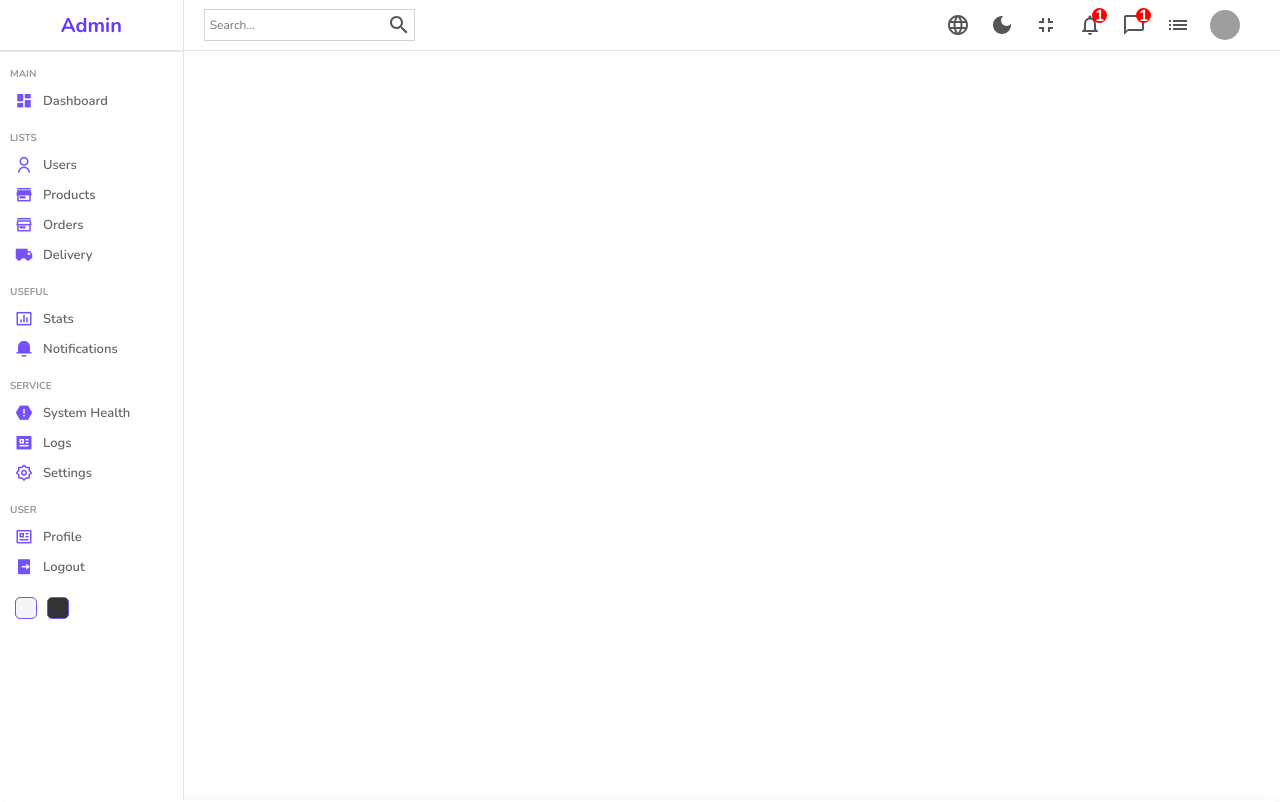
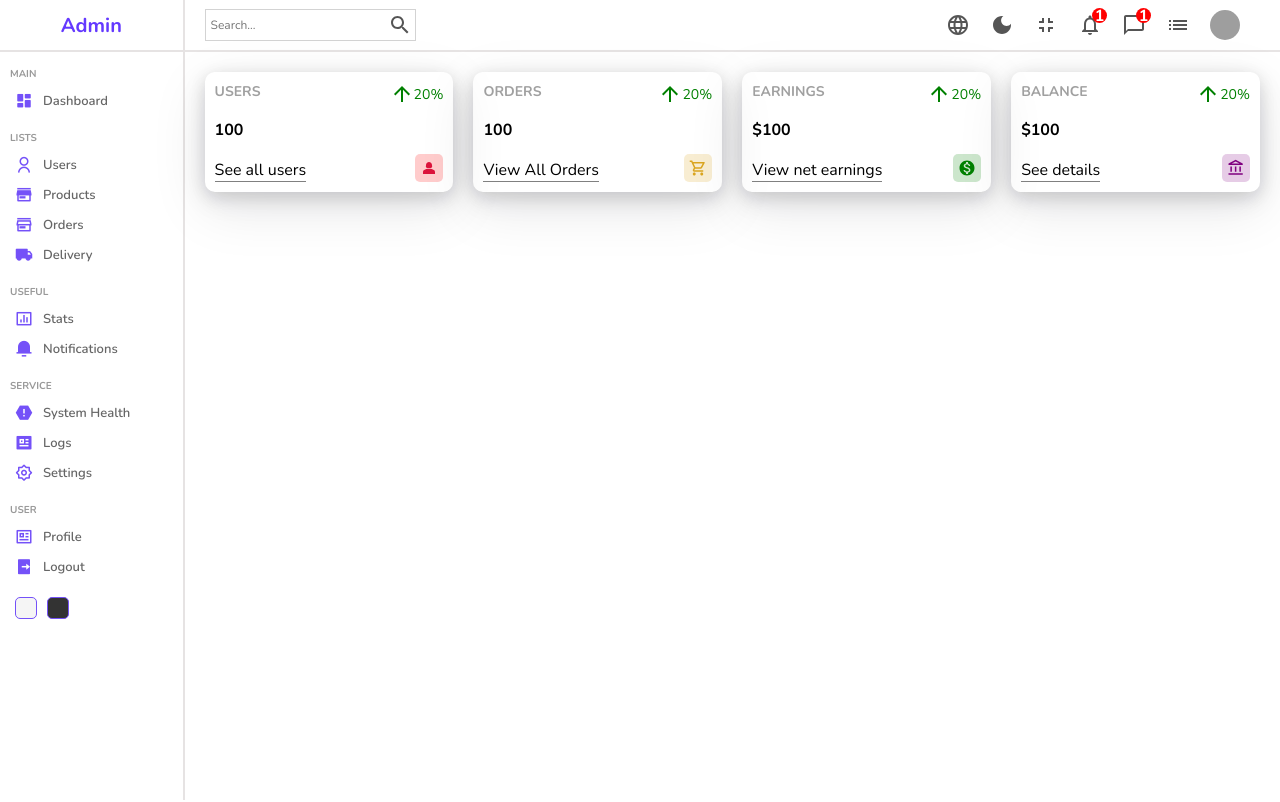
Before and after one commit to geetam-das-binani/AdminDashboardReact, a React (Vite) app: page / in a window 1280 px wide. Shown: the top 802 px of the page. Built offline with nearby package versions, Linux system fonts and the light colour scheme; grey boxes are pictures that could not be loaded.

Commit message:
add widgets

```diff
--- a/src/components/Navbar/navbar.scss
+++ b/src/components/Navbar/navbar.scss
@@ -1,6 +1,6 @@
 .navbar {
 	height: 50px;
-	border-bottom: 0.5px solid rgb(231, 228, 228);
+	border-bottom: 2px solid rgb(231, 228, 228);
 	display: flex;
 	align-items: center;
 	font-style: 14px;
--- a/src/components/Sidebar/sidebar.scss
+++ b/src/components/Sidebar/sidebar.scss
@@ -1,6 +1,6 @@
 .sidebar {
 	flex: 1;
-	border-right: 0.5px solid rgb(230, 227, 227);
+	border-right: 2px solid rgb(230, 227, 227);
 	min-height: 100vh;
 	background: white;
 
--- a/src/components/Widget/Widget.jsx
+++ b/src/components/Widget/Widget.jsx
@@ -1,19 +1,101 @@
+import {
+	AccountBalanceOutlined,
+	ShoppingCartOutlined,
+} from "@mui/icons-material";
 import "./widgets.scss";
+import ArrowUpwardIcon from "@mui/icons-material/ArrowUpward";
+import Person2Icon from "@mui/icons-material/Person2";
+import MonetizationOnIcon from "@mui/icons-material/MonetizationOn";
+const Widget = ({ type }) => {
+	let data;
 
-const Widget = () => {
+	const amount = 100;
+	const diff = 20;
+	switch (type) {
+		case "user":
+			data = {
+				title: "USERS",
+				isMoney: false,
+				link: "See all users",
+				icon: (
+					<Person2Icon
+						style={{
+							color: "crimson",
+							backgroundColor: "rgba(255, 0, 0, 0.2)",
+						}}
+						className="icon"
+					/>
+				),
+			};
+			break;
+		case "order":
+			data = {
+				title: "ORDERS",
+				isMoney: false,
+				link: "View All Orders",
+				icon: (
+					<ShoppingCartOutlined
+						style={{
+							color: "goldenrod",
+							backgroundColor: "rgba(218, 165, 32, 0.2)",
+						}}
+						className="icon"
+					/>
+				),
+			};
+			break;
+		case "earning":
+			data = {
+				title: "EARNINGS",
+				isMoney: true,
+				link: "View net earnings",
+				icon: (
+					<MonetizationOnIcon
+						style={{
+							color: "green",
+							backgroundColor: "rgba(0, 128, 0, 0.2)",
+						}}
+						className="icon"
+					/>
+				),
+			};
+			break;
+		case "balance":
+			data = {
+				title: "BALANCE",
+				isMoney: true,
+				link: "See details",
+				icon: (
+					<AccountBalanceOutlined
+						style={{
+							color: "purple",
+							backgroundColor: "rgba(128, 0, 128, 0.2)",
+						}}
+						className="icon"
+					/>
+				),
+			};
+			break;
+		default:
+			break;
+	}
+
 	return (
 		<div className="widget">
 			<div className="left">
-				<span className="title">USERS</span>
-				<span className="counter">21312</span>
-				<span className="link">See all users</span>
+				<span className="title">{data.title}</span>
+				<span className="counter">
+					{data.isMoney && "$"}
+					{amount}
+				</span>
+				<span className="link">{data.link}</span>
 			</div>
 			<div className="right">
 				<div className="percentage positive">
-					<i className="ri-arrow-up-line"></i>
-					20%
+					<ArrowUpwardIcon />
+					{diff}%
 				</div>
-				<i className="ri-user-line icon"></i>
+				{data.icon}
 			</div>
 		</div>
 	);
--- a/src/components/Widget/widgets.scss
+++ b/src/components/Widget/widgets.scss
@@ -3,8 +3,9 @@
 	flex: 1;
 	padding: 10px;
 	justify-content: space-between;
-	-webkit-box-shadow: 2px 4px 10px 1px rgba(0, 0, 0, 0.47);
-	box-shadow: 2px 4px 10px 1px rgba(201, 201, 201, 0.47);
+
+	box-shadow: rgba(17, 17, 26, 0.1) 0px 4px 16px,
+		rgba(17, 17, 26, 0.1) 0px 8px 24px, rgba(17, 17, 26, 0.1) 0px 16px 56px;
 	border-radius: 10px;
 	height: 100px;
 
@@ -38,6 +39,15 @@
 			&.positive {
 				color: green;
 			}
+			&.negative {
+				color: red;
+			}
+		}
+		.icon {
+			font-size: 18px;
+			padding: 5px;
+			border-radius: 5px;
+			align-self: flex-end;
 		}
 	}
 }
--- a/src/pages/Home/Home.jsx
+++ b/src/pages/Home/Home.jsx
@@ -13,13 +13,13 @@ const Home = () => {
 
 				<div className="homeContainer">
 					<Navbar />
+					<div className="widgets">
+						<Widget type="user" />
+						<Widget type="order" />
+						<Widget type="earning" />
+						<Widget type="balance" />
+					</div>
 				</div>
-			</div>
-			<div className="widgets">
-				<Widget />
-				<Widget />
-				<Widget />
-				<Widget />
 			</div>
 			<Outlet />
 		</React.Fragment>
```
